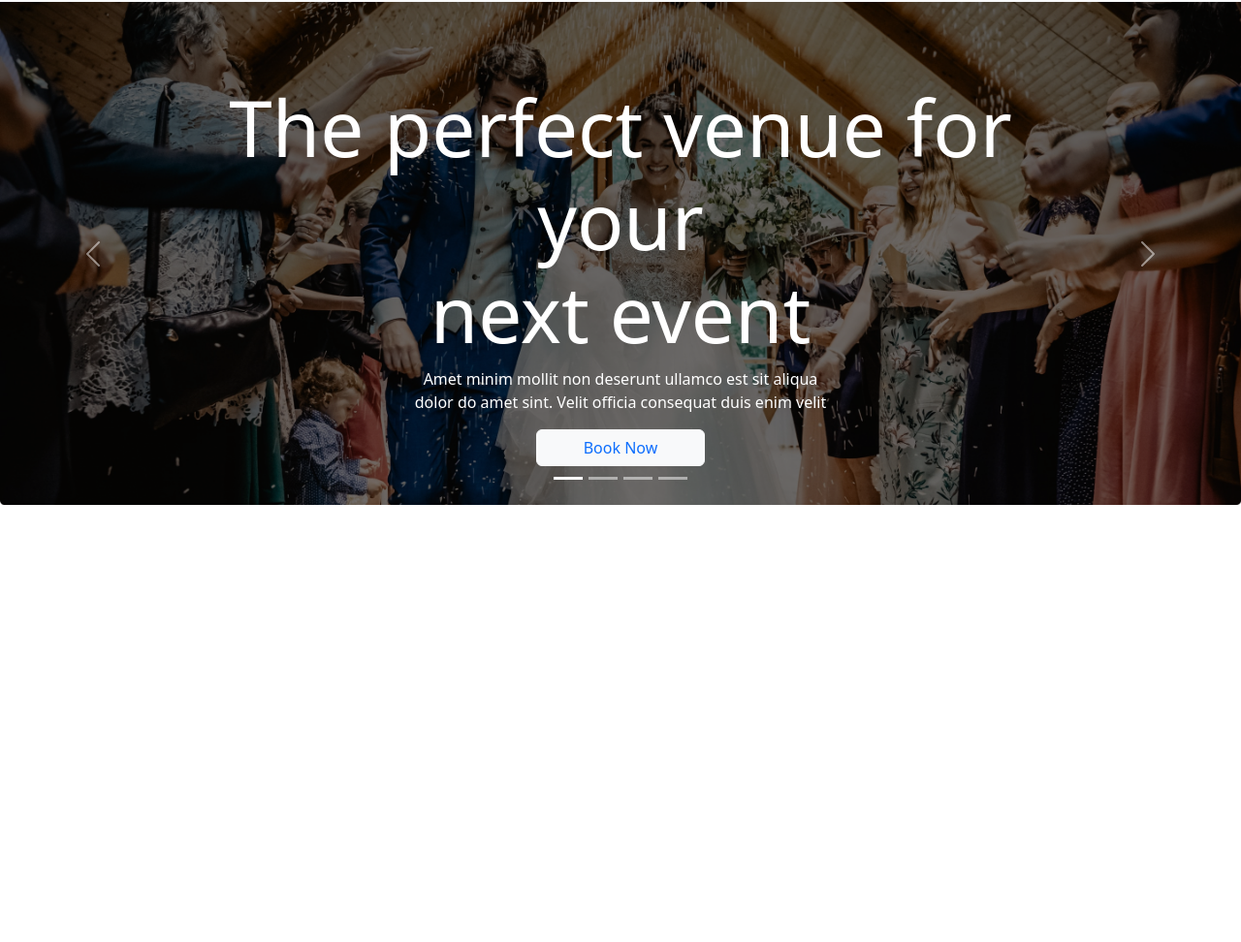
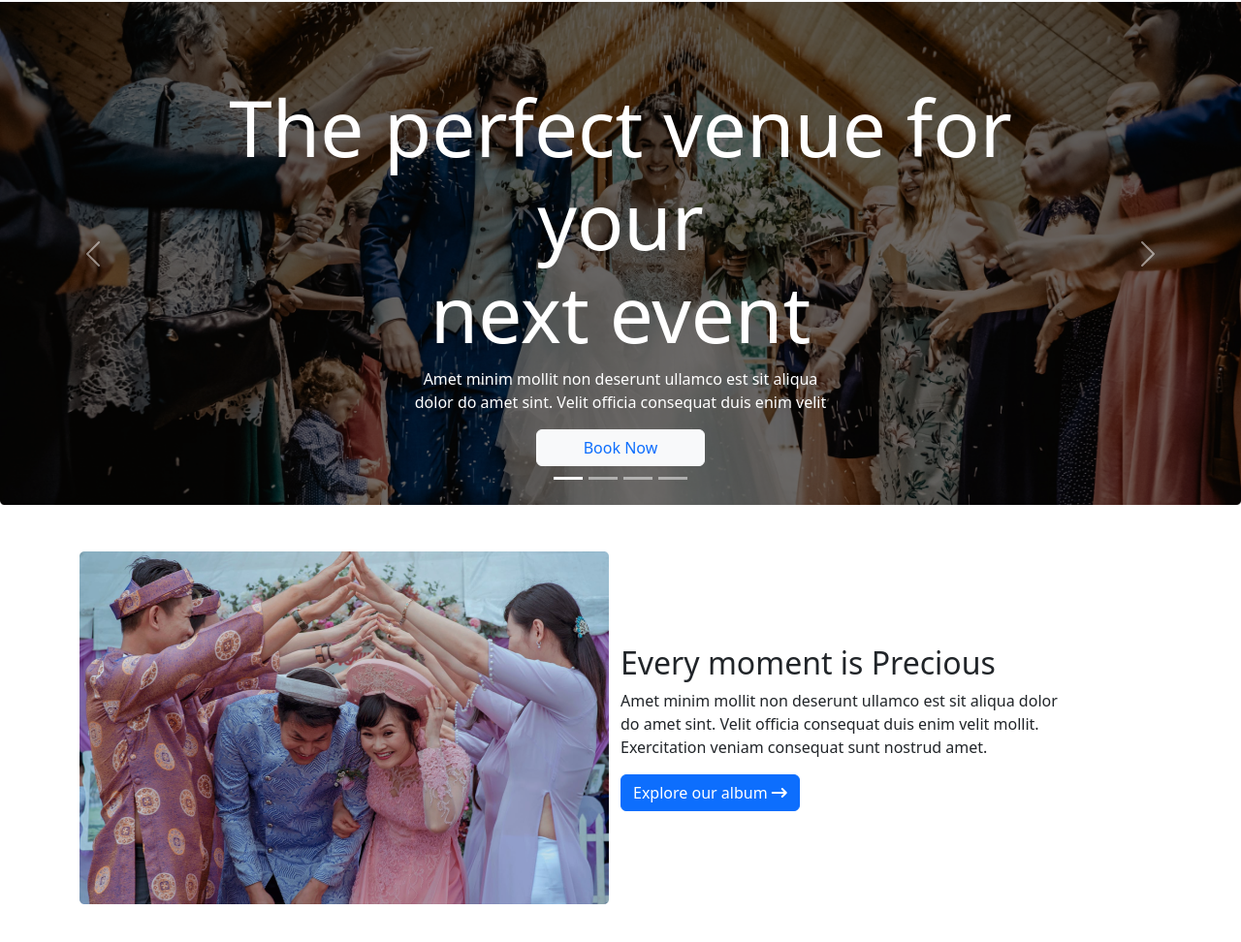
Before and after one commit to HasibUddin1/convention-center, a plain HTML site: page index.html in a window 1280 px wide. Shown: the part 54-1026 px from the top of the page at 97% size. Before the commit the page ends 800 px from the top, so only its background shows below. Drawn offline with Linux system fonts and the light colour scheme.

Commit message:
added a new section with wedding image

```diff
--- a/index.html
+++ b/index.html
@@ -6,6 +6,8 @@
     <meta http-equiv="X-UA-Compatible" content="IE=edge">
     <meta name="viewport" content="width=device-width, initial-scale=1.0">
     <title>Convention Centre</title>
+    <!-- font awesome -->
+    <script src="https://kit.fontawesome.com/8eca7d0a59.js" crossorigin="anonymous"></script>
     <!-- Bootstrap CSS -->
     <link rel="stylesheet" href="styles/css/bootstrap.min.css">
 </head>
@@ -54,7 +56,8 @@
                     <img src="images/banner.png" class="d-block w-100" alt="...">
                     <div class="carousel-caption d-none d-md-block">
                         <h5 class="display-1">The perfect venue for your <br> next event</h5>
-                        <p>Amet minim mollit non deserunt ullamco est sit aliqua <br> dolor do amet sint. Velit officia consequat duis enim velit </p>
+                        <p>Amet minim mollit non deserunt ullamco est sit aliqua <br> dolor do amet sint. Velit officia
+                            consequat duis enim velit </p>
                         <button class="btn btn-light ps-5 pe-5 text-primary">Book Now</button>
                     </div>
                 </div>
@@ -62,21 +65,24 @@
                     <img src="images/banner-2.png" class="d-block w-100" alt="...">
                     <div class="carousel-caption d-none d-md-block">
                         <h5 class="display-1">The perfect venue for your <br> next event</h5>
-                        <p>Amet minim mollit non deserunt ullamco est sit aliqua <br> dolor do amet sint. Velit officia consequat duis enim velit </p>
+                        <p>Amet minim mollit non deserunt ullamco est sit aliqua <br> dolor do amet sint. Velit officia
+                            consequat duis enim velit </p>
                     </div>
                 </div>
                 <div class="carousel-item">
                     <img src="images/banner-3.png" class="d-block w-100" alt="...">
                     <div class="carousel-caption d-none d-md-block">
                         <h5 class="display-1">The perfect venue for your <br> next event</h5>
-                        <p>Amet minim mollit non deserunt ullamco est sit aliqua <br> dolor do amet sint. Velit officia consequat duis enim velit </p>
+                        <p>Amet minim mollit non deserunt ullamco est sit aliqua <br> dolor do amet sint. Velit officia
+                            consequat duis enim velit </p>
                     </div>
                 </div>
                 <div class="carousel-item">
                     <img src="images/banner-4.png" class="d-block w-100" alt="...">
                     <div class="carousel-caption d-none d-md-block">
                         <h5 class="display-1">The perfect venue for your <br> next event</h5>
-                        <p>Amet minim mollit non deserunt ullamco est sit aliqua <br> dolor do amet sint. Velit officia consequat duis enim velit </p>
+                        <p>Amet minim mollit non deserunt ullamco est sit aliqua <br> dolor do amet sint. Velit officia
+                            consequat duis enim velit </p>
                     </div>
                 </div>
             </div>
@@ -92,6 +98,21 @@
             </button>
         </div>
     </section>
+    <!-- Every Moment Section -->
+    <section class="container mt-5 mb-5">
+        <div class="d-flex justify-content-center align-items-center gx-5">
+            <div class="col-6">
+                <img src="images/wedding.png" alt="">
+            </div>
+            <div class="col-6">
+                <h2>Every moment is Precious</h2>
+                <p>Amet minim mollit non deserunt ullamco est sit aliqua dolor <br> do amet sint. Velit officia
+                    consequat
+                    duis enim velit mollit. <br> Exercitation veniam consequat sunt nostrud amet.</p>
+                <button class="btn btn-primary">Explore our album <i class="fa-solid fa-arrow-right-long"></i></button>
+            </div>
+        </div>
+    </section>
 
     <!-- Bootstrap JS -->
     <script src="styles/js/bootstrap.bundle.min.js"></script>
```
